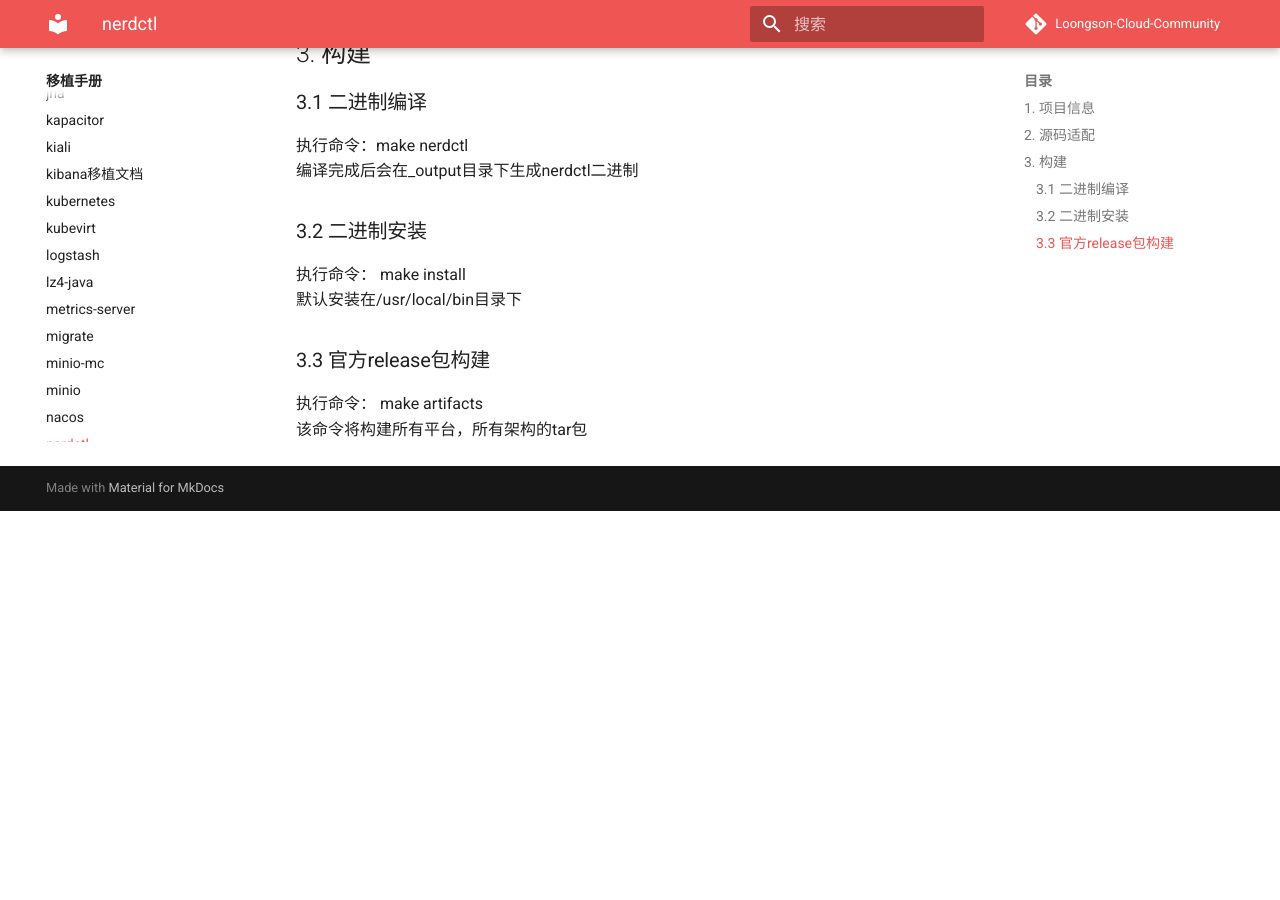
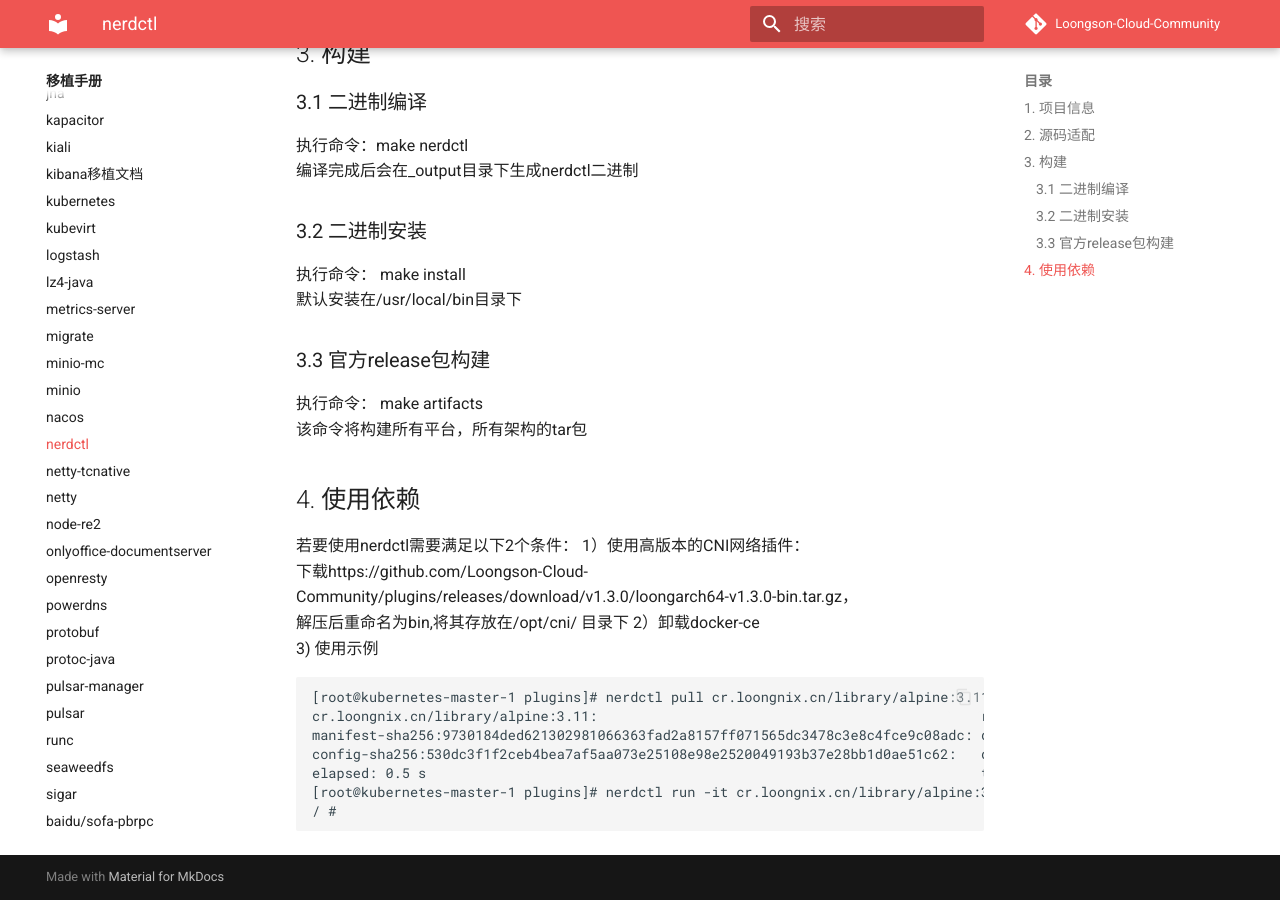
Before and after one commit to Loongson-Cloud-Community/Loongson-Cloud-Community, an MkDocs documentation site: the page built from docs/移植手册/nerdctl.md, in a window 1280 px wide and 900 px high, scrolled down 742 px. Built offline with MkDocs 1.6.1 and Material for MkDocs 9.7.7, drawn with Linux system fonts in a browser that asks for light colours; comment, search, counter and statistics services are not loaded; before the commit the page ends 1253 px from its top, so only the background shows below that.

Commit message:
Update nerdctl.md

````diff
--- a/docs/移植手册/nerdctl.md
+++ b/docs/移植手册/nerdctl.md
@@ -28,3 +28,20 @@
 ### 3.3 官方release包构建
 执行命令： make artifacts
 该命令将构建所有平台，所有架构的tar包
+
+## 4. 使用依赖
+若要使用nerdctl需要满足以下2个条件：
+1）使用高版本的CNI网络插件：
+下载https://github.com/Loongson-Cloud-Community/plugins/releases/download/v1.3.0/loongarch64-v1.3.0-bin.tar.gz，
+解压后重命名为bin,将其存放在/opt/cni/ 目录下
+2）卸载docker-ce
+3) 使用示例
+```
+[root@kubernetes-master-1 plugins]# nerdctl pull cr.loongnix.cn/library/alpine:3.11
+cr.loongnix.cn/library/alpine:3.11:                                               resolved       |++++++++++++++++++++++++++++++++++++++|
+manifest-sha256:9730184ded621302981066363fad2a8157ff071565dc3478c3e8c4fce9c08adc: done           |++++++++++++++++++++++++++++++++++++++|
+config-sha256:530dc3f1f2ceb4bea7af5aa073e25108e98e2520049193b37e28bb1d0ae51c62:   done           |++++++++++++++++++++++++++++++++++++++|
+elapsed: 0.5 s                                                                    total:  528.0  (1.0 KiB/s)
+[root@kubernetes-master-1 plugins]# nerdctl run -it cr.loongnix.cn/library/alpine:3.11
+/ #
+```
````
